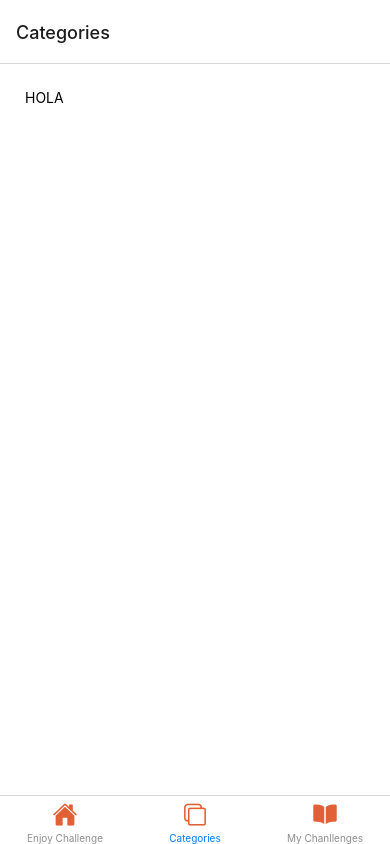
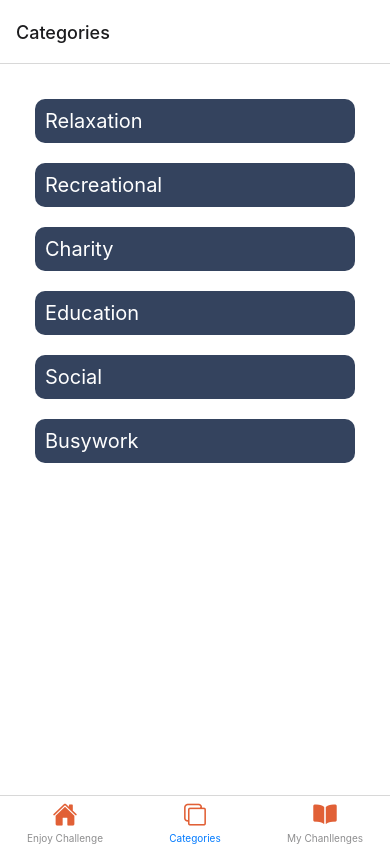
Before and after one commit to lucyf/react-native-app, a React Native app: screen /Categories in a window 390 px wide. Built offline with nearby package versions, Linux system fonts and the light colour scheme; what expo-sqlite would draw is missing.

Commit message:
ADD: categories screen

```diff
--- /dev/null
+++ b/components/accordion.js
@@ -0,0 +1,50 @@
+import React from 'react'
+import { StyleSheet, View, Text, FlatList, TouchableOpacity} from 'react-native';
+import Colors from '../constants/colors';
+import ShuffleSearch from '../components/shuffleSearch';
+
+
+
+
+const Accordion = ({data}) => {
+  const [showComponent, setShowComponent] = React.useState(false)
+
+    const handleOnPress =()=>{
+      setShowComponent(!showComponent)
+    }
+
+    const type = '?type=' + data.item.toLowerCase()
+  return (
+    <View>
+        <TouchableOpacity style={styles.button}
+        onPress={handleOnPress}>
+            <View style={styles.category}>
+                <Text style={styles.categoryText}>{data.item}</Text>
+            </View>
+        </TouchableOpacity>
+        {!showComponent  ? null : <ShuffleSearch type={type} />}
+    </View>
+  );
+}
+
+const styles = StyleSheet.create({
+    layout:{
+        textAlign:'center',
+        backgroundColor: '#fff',
+        flex: 1,
+        padding: 25,
+    },
+    category: {
+      backgroundColor: Colors.mediumBlue,
+      padding: 10,
+      margin: 10,
+      borderRadius: 10
+
+    },
+    categoryText: {
+      color: '#fff',
+      fontSize: 20
+    }
+});
+
+export default Accordion;
--- a/components/shuffleSearch.js
+++ b/components/shuffleSearch.js
@@ -3,45 +3,46 @@ import { useState } from 'react';
 import { StyleSheet, Text, View, Button, TouchableOpacity  } from 'react-native';
 import Colors from '../constants/colors'
 import { useSelector, useDispatch } from 'react-redux';
-import { randomChallenge, addChallenge} from '../store/actions/suggestion.action';
+import { randomChallenge, selectedChallengeId} from '../store/actions/suggestion.action';
 
-const ShuffleSearch = ({ navigation: navigate }) => {
+const ShuffleSearch = ({ type : type }) => {
 
 
 const [show, setShow]= useState(false)
 const dispatch = useDispatch()
 const challenge = useSelector(state => state.suggestions.challenge)
+const selected = useSelector(state => state.suggestions.selectedChallengeId)
 
 const handleShuffleSearch =  () => {
-    dispatch(randomChallenge())
+    dispatch(randomChallenge(type))
     setShow(true)
 
 }
 
-const handleAddRecipe =(key)=>{
-    dispatch(addChallenge(key))
+const handleAddChallenge =(key)=>{
+    dispatch(selectChallenge(key))
 
 }
-
 
 
   return (
     <View style={styles.layout} >
           <View >
             <TouchableOpacity style={styles.buttonShuffle} onPress={handleShuffleSearch}>
-                <Text style={styles.buttonText}>Let's Begin</Text>
+                {!show && type !== '' ?  <Text style={styles.buttonText}>Let's Begin</Text> :  <Text style={styles.buttonText}>Try Again</Text> }
+
             </TouchableOpacity>
           </View>
           <View >
 
-            {show ? (
+            {show && type !== ''  ? (
                     <View style={styles.layout}>
                             <Text style={styles.suggestionTitle}>Your Challenge is: </Text>
                         <View style={styles.suggestionLayout}>
                             <Text style={styles.suggestionText}>{ challenge === null ? '' :
                             challenge.activity}</Text>
                             <View style={styles.centerLayout}>
-                            <TouchableOpacity style={styles.suggestionButton} onPress={handleAddRecipe}>
+                            <TouchableOpacity style={styles.suggestionButton} onPress={()=>{handleAddChallenge(challenge.key)}}>
                                 <Text style={styles.buttonText}>Accept Challenge</Text>
                             </TouchableOpacity>
                             </View >
--- a/screens/categories.js
+++ b/screens/categories.js
@@ -1,14 +1,32 @@
-import { StyleSheet, View, Text, Button} from 'react-native';
+import React from 'react'
+import { StyleSheet, View, Text, FlatList, TouchableOpacity} from 'react-native';
+import Colors from '../constants/colors';
+
+import Accordion from '../components/accordion';
 // import Colors from '../constants/colors'
 
 
 
 const Categories = ({navigation}) => {
-
+    const categories = [
+      'Relaxation',
+      'Recreational',
+      'Charity',
+      'Education',
+      'Social',
+      'Busywork'
+    ]
 
   return (
     <View style={styles.layout}>
-         <Text>HOLA</Text>
+
+      <FlatList
+        data={categories}
+        renderItem={(data) => (<Accordion data={data}/>)}
+        keyExtractor={(item) => item.key}
+        />
+
+
     </View>
   );
 }
@@ -20,6 +38,17 @@ const styles = StyleSheet.create({
         flex: 1,
         padding: 25,
     },
+    category: {
+      backgroundColor: Colors.mediumBlue,
+      padding: 10,
+      margin: 10,
+      borderRadius: 10
+
+    },
+    categoryText: {
+      color: '#fff',
+      fontSize: 20
+    }
 });
 
 export default Categories;
--- a/screens/index.js
+++ b/screens/index.js
@@ -4,6 +4,7 @@ import ShuffleSearch from '../components/shuffleSearch';
 
 
 const Index = ({navigation}) => {
+
 
 
   return (
--- a/store/actions/suggestion.action.js
+++ b/store/actions/suggestion.action.js
@@ -6,17 +6,18 @@ export const MY_CHALLENGES = 'MY_CHALLENGES'
 export const RANDOM_CHALLENGE = 'RANDOM_CHALLENGE';
 
 export const selectChallenge = (key) =>({
-    type: 'SELECT_CHALLENGE_ID',
+    type: SELECT_CHALLENGE_ID,
     challengeId: key
 
 })
 
 
-export const randomChallenge =  () => {
+export const randomChallenge =  (type) => {
+   const activity = type !== undefined ? type  : ''
     return function (dispatch) {
-        axios.get(BORED_API)
+      console.log(BORED_API + activity)
+        axios.get(BORED_API + activity)
           .then((response) => {
-            console.log(response.data)
               dispatch({
             type: RANDOM_CHALLENGE,
             payload: response.data
--- a/store/reducers/suggestions.reducer.js
+++ b/store/reducers/suggestions.reducer.js
@@ -2,6 +2,7 @@ import {SELECT_CHALLENGE_ID,  RANDOM_CHALLENGE, MY_CHALLENGES } from '../actions
 
 const initialState = {
     challenge: null,
+    selectedChallengeId: null,
 
 }
 
@@ -14,6 +15,13 @@ const SuggestionReducer = (state = initialState, action)=>{
                 ...state,
                 challenge: action.payload,
             }
+        case SELECT_CHALLENGE_ID:
+            return {
+                ...state,
+                selectedChallengeId: action.challengeId,
+            }
+
+
         default:
         return state;
     }
```
